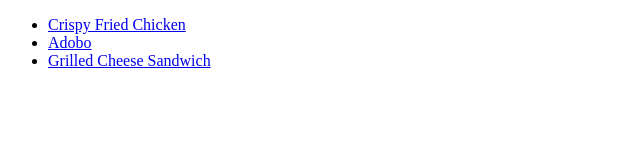
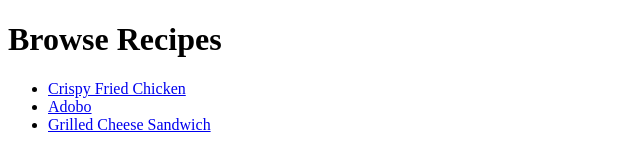
Before and after one commit to Aresss615/odin-recipes, a plain HTML site: page index.html in a window 1280 px wide. Shown: the whole page, without its empty margins (0-640 px from the left). Drawn offline with Linux system fonts and the light colour scheme.

Commit message:
adding title for index

```diff
--- a/index.html
+++ b/index.html
@@ -3,10 +3,10 @@
 <head>
     <meta charset="UTF-8">
     <meta name="viewport" content="width=device-width, initial-scale=1.0">
-    <title>Document</title>
+    <title>Odin Recipes</title>
 </head>
 <body>
-
+<h1>Browse Recipes</h1>
     <ul>
   <li><a href="recipes/crispy-fried-chicken.html">Crispy Fried Chicken</a></li>
   <li><a href="recipes/adobo.html">Adobo</a></li>
```
